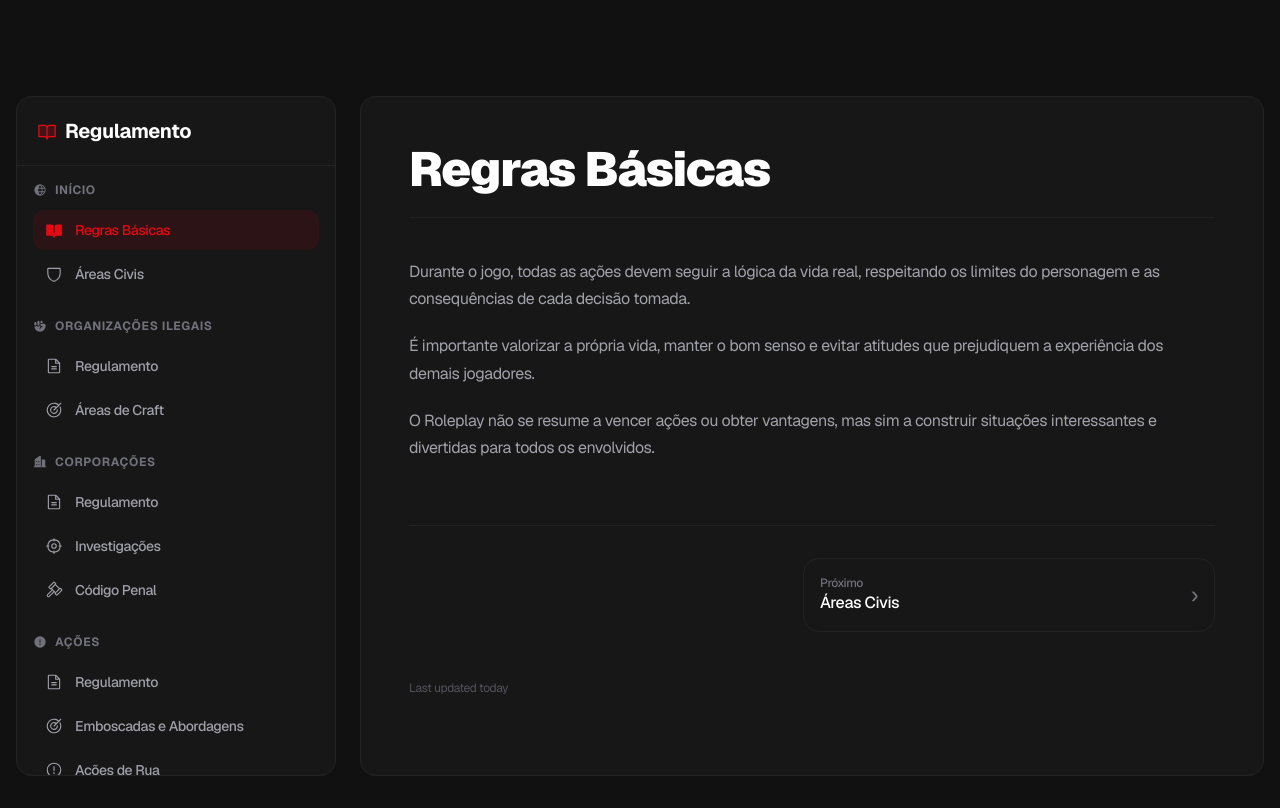
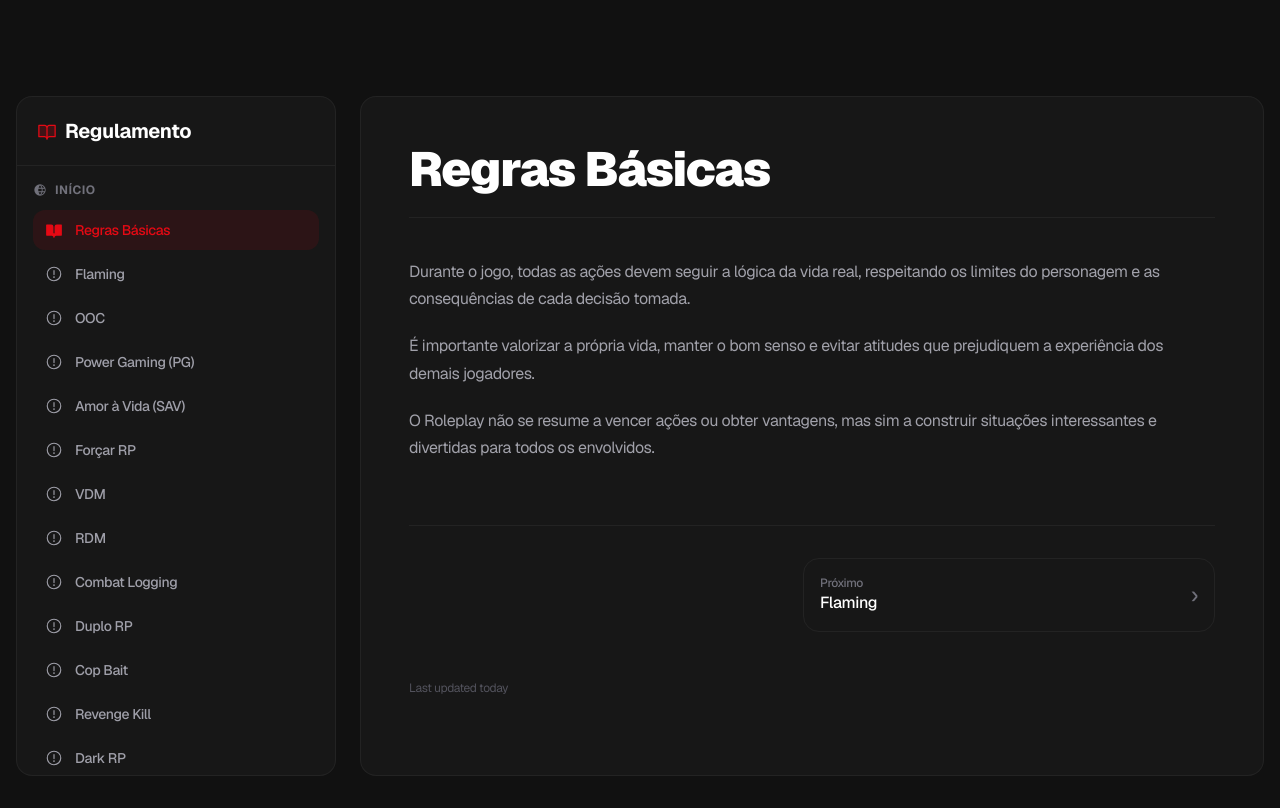
Before and after one commit to EmersonRamos021/site_detroit, a Next.js app: page /regras in a window 1280 px wide. Built offline with nearby package versions, Linux system fonts and the light colour scheme.

Commit message:
fix: adicionar links das sub-regras no menu lateral

```diff
--- a/src/app/regras/page.tsx
+++ b/src/app/regras/page.tsx
@@ -15,7 +15,23 @@ const sidebarGroups = [
     icon: Globe,
     links: [
       { id: "regras-basicas", label: "Regras Básicas", icon: BookOpen },
+      { id: "flaming", label: "Flaming", icon: WarningCircle },
+      { id: "out-of-character-ooc", label: "OOC", icon: WarningCircle },
+      { id: "power-gaming-pg", label: "Power Gaming (PG)", icon: WarningCircle },
+      { id: "amor-a-vida-sav", label: "Amor à Vida (SAV)", icon: WarningCircle },
+      { id: "forcar-rp", label: "Forçar RP", icon: WarningCircle },
+      { id: "vehicle-dathmatch-vdm", label: "VDM", icon: WarningCircle },
+      { id: "random-deathmatch-rdm", label: "RDM", icon: WarningCircle },
+      { id: "combat-logging-cl", label: "Combat Logging", icon: WarningCircle },
+      { id: "duplo-rp", label: "Duplo RP", icon: WarningCircle },
+      { id: "cop-bait", label: "Cop Bait", icon: WarningCircle },
+      { id: "revenge-kill", label: "Revenge Kill", icon: WarningCircle },
+      { id: "dark-rp", label: "Dark RP", icon: WarningCircle },
+      { id: "anti-rp", label: "Anti RP", icon: WarningCircle },
+      { id: "trash-rp", label: "Trash RP", icon: WarningCircle },
+      { id: "meta-gaming", label: "Meta Gaming", icon: WarningCircle },
       { id: "areas-civis", label: "Áreas Civis", icon: Shield },
+      { id: "condutas", label: "Condutas", icon: WarningCircle },
     ]
   },
   {
@@ -47,6 +63,7 @@ const sidebarGroups = [
       { id: "lojas-de-assalto", label: "Lojas de Assalto", icon: CurrencyCircleDollar },
       { id: "joalheria", label: "Joalheria", icon: CurrencyCircleDollar },
       { id: "banco", label: "Banco", icon: CurrencyCircleDollar },
+      { id: "agendamento", label: "Agendamento Banco", icon: WarningCircle },
     ]
   }
 ];
```
